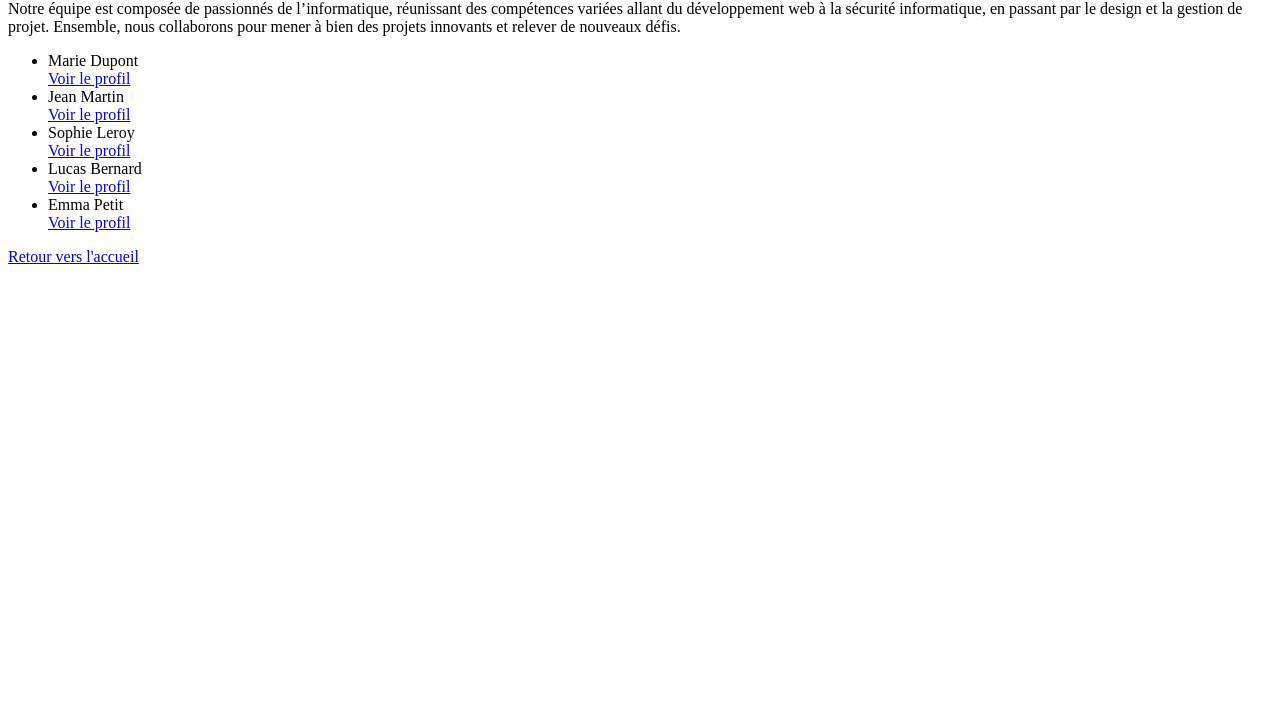
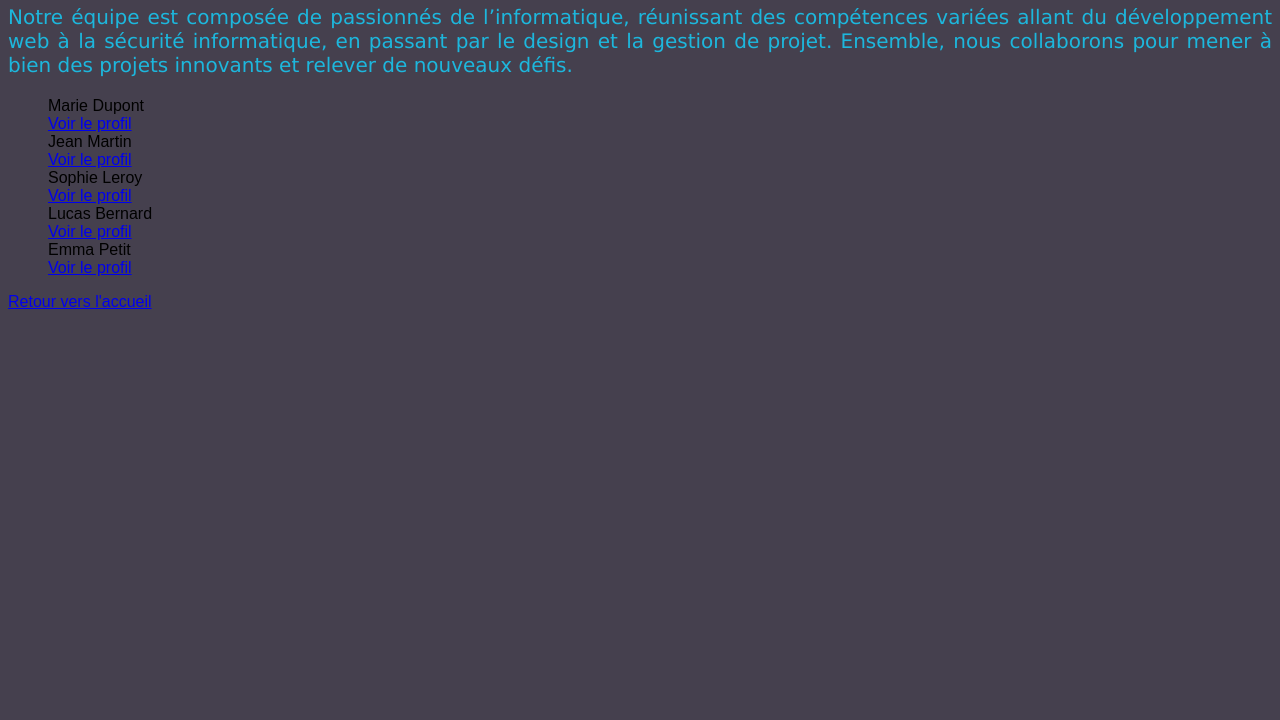
Before and after one commit to Wissem556/Projet-1-Exploration-du-domaine-informatique, a plain HTML site: page équipe.html in a window 1280 px wide. Shown: the part 80-800 px from the top of the page. Drawn offline with Linux system fonts and the light colour scheme.

Commit message:
Update équipe.html
Devrait fixer le css

```diff
--- a/équipe.html
+++ b/équipe.html
@@ -1,14 +1,10 @@
 <!DOCTYPE html>
 <html>
 </head>
-<body>
-
-</body>
-</html>
 <html>
 <head>
+<LINK rel="stylesheet" href="style.css">
     <title>Nos membres d'équipe.</title>
-    <link rel="stykesheet" href="style.css">
 </head>
 <body>
     <h1>Notre équipe</h1>
```
